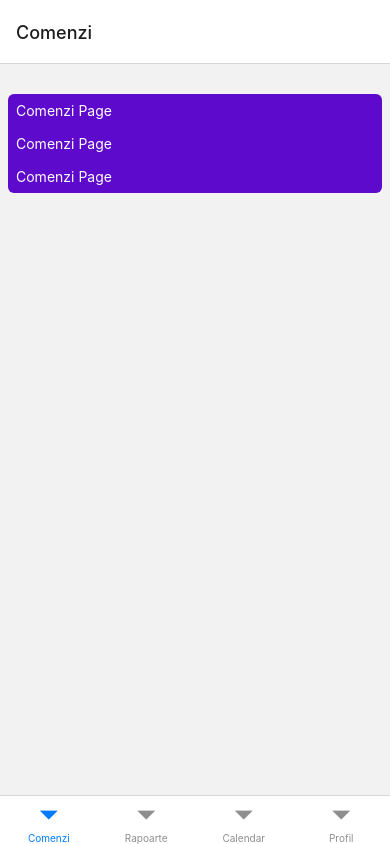
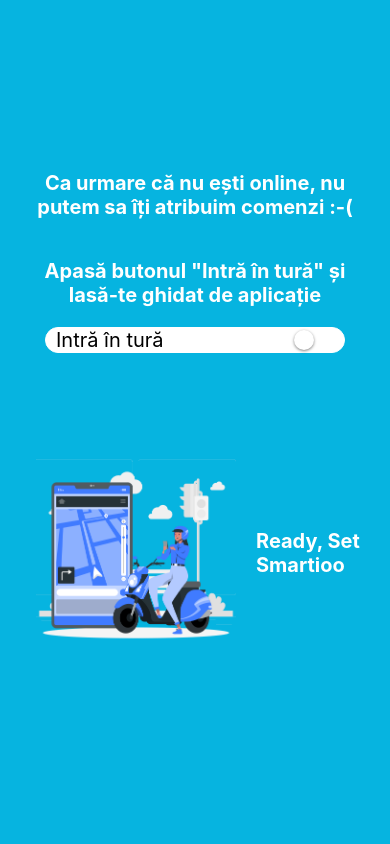
Before and after one commit to archisoft-innovation/AppDriver, a React Native app: screen / in a window 390 px wide. Built offline with nearby package versions, Linux system fonts and the light colour scheme.

Commit message:
login requst screen made

```diff
--- a/App.js
+++ b/App.js
@@ -10,6 +10,8 @@ import Calendar from "./screens/calendar";
 import Rapoarte from "./screens/reports";
 import Comenzi from "./screens/orders";
 import Profil from "./screens/profile";
+import { Ionicons } from "@expo/vector-icons";
+import ShiftCall from "./screens/shiftCall";
 
 const BottomTab = createBottomTabNavigator();
 
@@ -23,14 +25,46 @@ export default function App() {
   //   );
   // } else return <GoalInput />;
   return (
-    <NavigationContainer>
-      <BottomTab.Navigator>
-        <BottomTab.Screen name="Comenzi" component={Comenzi} />
-        <BottomTab.Screen name="Rapoarte" component={Rapoarte} />
-        <BottomTab.Screen name="Calendar" component={Calendar} />
-        <BottomTab.Screen name="Profil" component={Profil} />
-      </BottomTab.Navigator>
-    </NavigationContainer>
+    <ShiftCall />
+    //   <NavigationContainer>
+    //     <BottomTab.Navigator
+    //       screenOptions={{
+    //         headerStyle: { backgroundColor: "red" },
+    //         headerTintColor: "white",
+    //       }}
+    //     >
+    //       <BottomTab.Screen
+    //         name="Comenzi"
+    //         component={Comenzi}
+    //         options={{
+    //           tabBarIcon: ({ color, size }) => <Ionicons name="list" />,
+    //           headerShown: false,
+    //         }}
+    //         screenOptions={{ headerShown: false }}
+    //       />
+    //       <BottomTab.Screen
+    //         name="Rapoarte"
+    //         component={Rapoarte}
+    //         options={{
+    //           tabBarIcon: ({ color, size }) => <Ionicons name="bar-chart" />,
+    //         }}
+    //       />
+    //       <BottomTab.Screen
+    //         name="Calendar"
+    //         component={Calendar}
+    //         options={{
+    //           tabBarIcon: ({ color, size }) => <Ionicons name="calendar" />,
+    //         }}
+    //       />
+    //       <BottomTab.Screen
+    //         name="Profil"
+    //         component={Profil}
+    //         options={{
+    //           tabBarIcon: ({ color, size }) => <Ionicons name="man" />,
+    //         }}
+    //       />
+    //     </BottomTab.Navigator>
+    //   </NavigationContainer>
   );
 }
 
--- /dev/null
+++ b/screens/shiftCall.js
@@ -0,0 +1,105 @@
+import { StyleSheet, Button, View, Image, Text, Switch } from "react-native";
+import React, { useState } from "react";
+
+export default function ShiftCall() {
+  const [isEnabled, setIsEnabled] = useState(false);
+  const toggleSwitch = () => setIsEnabled((previousState) => !previousState);
+  return (
+    <View style={styles.inputContainer}>
+      <View style={styles.buttonContainer}>
+        <View>
+          <Text style={styles.goalText}>
+            Ca urmare că nu ești online, nu putem sa îți atribuim comenzi :-(
+          </Text>
+          <Text style={styles.goalText}>
+            Apasă butonul "Intră în tură" și lasă-te ghidat de aplicație
+          </Text>
+          <View style={styles.shiftBContainer}>
+            <View style={styles.shiftContainer}>
+              <Text style={styles.shiftText}>Intră în tură</Text>
+              <Switch
+                style={styles.switchMrg}
+                trackColor={{ false: "white", true: "orange" }}
+                thumbColor={isEnabled ? "green" : "white"}
+                ios_backgroundColor="red"
+                onValueChange={toggleSwitch}
+                value={isEnabled}
+              />
+            </View>
+          </View>
+
+          <View style={styles.readySet}>
+            <Image
+              style={styles.image}
+              source={require("../assets/images/gpsNavigator.png")}
+            />
+            <View>
+              <Text style={styles.readyText}>Ready, Set</Text>
+              <Text style={styles.readyText}>Smartioo</Text>
+            </View>
+          </View>
+        </View>
+      </View>
+    </View>
+  );
+}
+const styles = StyleSheet.create({
+  image: {
+    width: 300,
+    height: 180,
+    margin: 20,
+  },
+  inputContainer: {
+    flex: 1,
+    justifyContent: "center",
+    alignItems: "center",
+    padding: 16,
+    backgroundColor: "#06b4e0",
+  },
+
+  goalText: {
+    color: "white",
+    padding: 20,
+    textAlign: "center",
+    fontWeight: "bold",
+    fontSize: 20,
+  },
+  image: {
+    width: 200,
+    height: 240,
+    margin: 20,
+  },
+  readySet: {
+    flexDirection: "row",
+    alignItems: "center",
+    marginTop: 60,
+  },
+
+  readyText: {
+    color: "white",
+    fontSize: 20,
+    fontWeight: "bold",
+  },
+
+  shiftText: {
+    fontSize: 20,
+    marginLeft: 10,
+  },
+  shiftContainer: {
+    textAlign: "center",
+    flexDirection: "row",
+    alignItems: "center",
+    backgroundColor: "white",
+    justifyContent: "space-between",
+    width: 300,
+    borderRadius: 20,
+    borderWidth: 1,
+    borderColor: "#fff",
+  },
+  shiftBContainer: {
+    alignItems: "center",
+  },
+  switchMrg: {
+    marginRight: 10,
+  },
+});
```
Also changed, not shown: assets/images/gpsNavigator.png (added).
